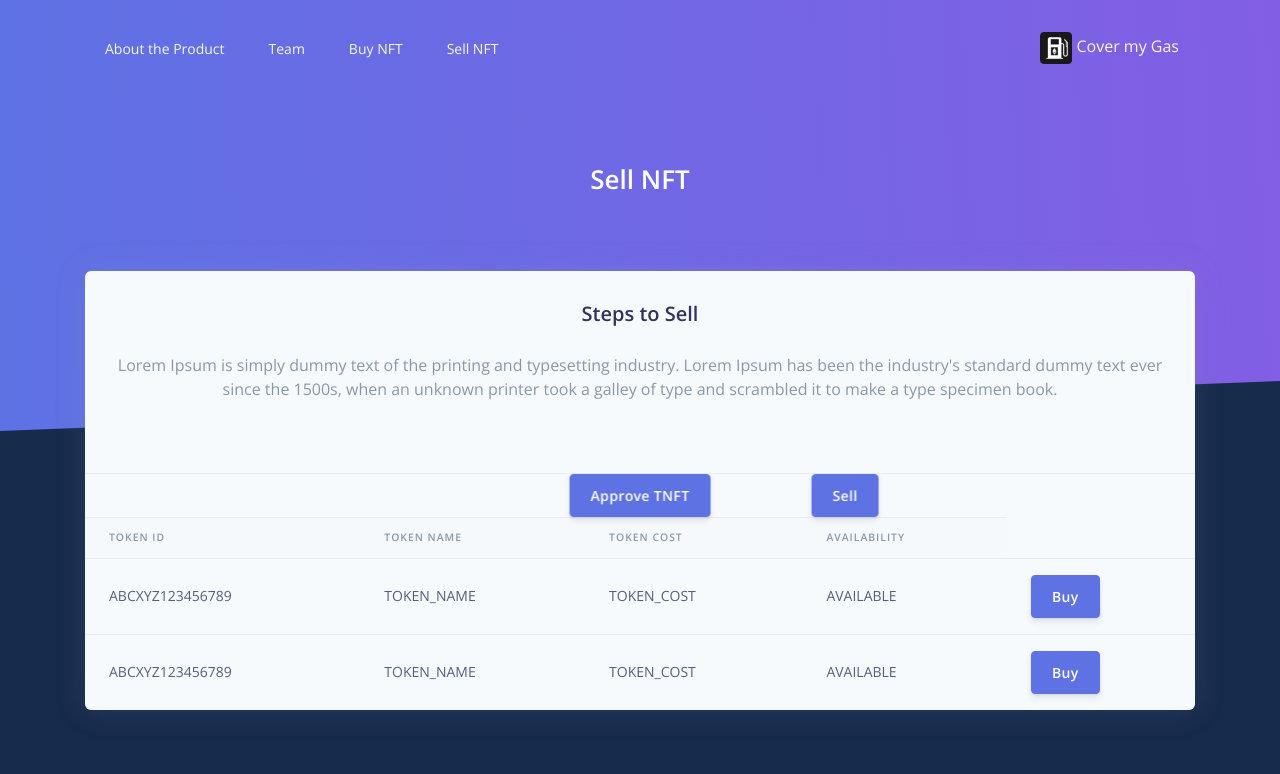
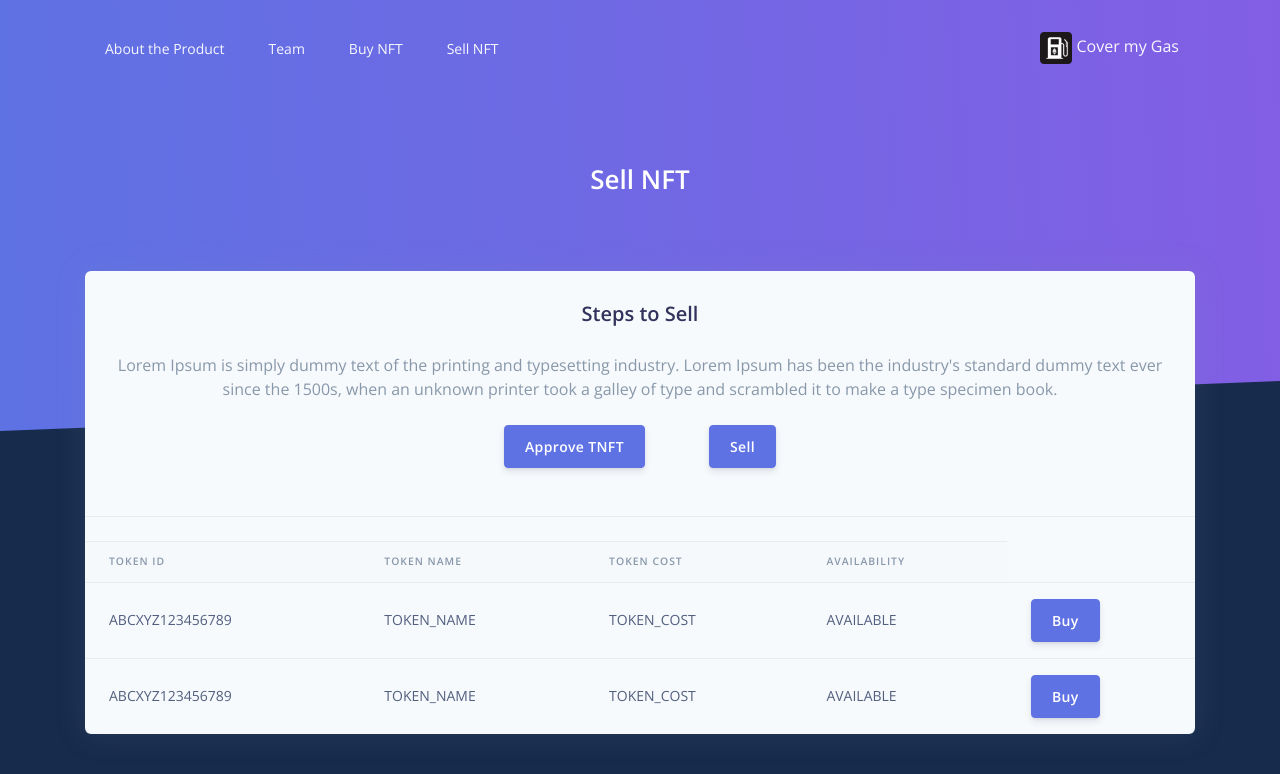
Before and after one commit to adityav1810/covermygas-flask, a Flask app: page /sell in a window 1280 px wide. Shown: the top 774 px of the page. Run offline with Flask 2, Linux system fonts and the light colour scheme; some libraries are stand-ins or nearby versions.

Commit message:
Fixed Buttons

```diff
--- a/templates/sell.html
+++ b/templates/sell.html
@@ -113,13 +113,13 @@
               </div>
 
 
-            </div>
-            <div class = 'row'>
-            <div class = 'col-lg-12' >
-            <button class="btn center btn-primary" type="button" style="margin-right:30px;">Approve TNFT</button>
-              <button class="btn center btn-primary" type="button" style="margin-left:30px;">Sell</button>
-            </div>
+
+            <center>
+            <button class="btn btn-primary" type="button" style="margin-right:30px;">Approve TNFT</button>
+              <button class="btn btn-primary" type="button" style="margin-left:30px;">Sell</button>
+            </center>
           </div>
+            <br>
             <div class="table-responsive">
               <div>
                 <table class="table align-items-center">
```
Also changed, not shown: templates/buy.html (+4 -3 lines).
